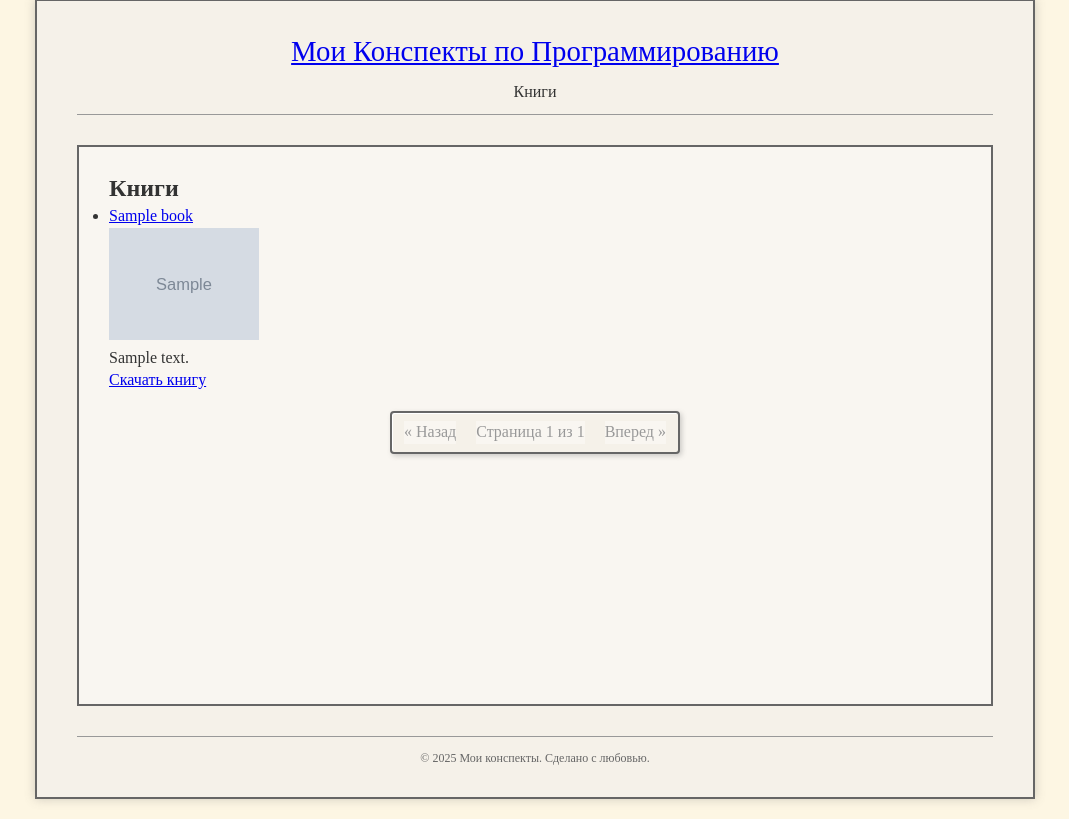
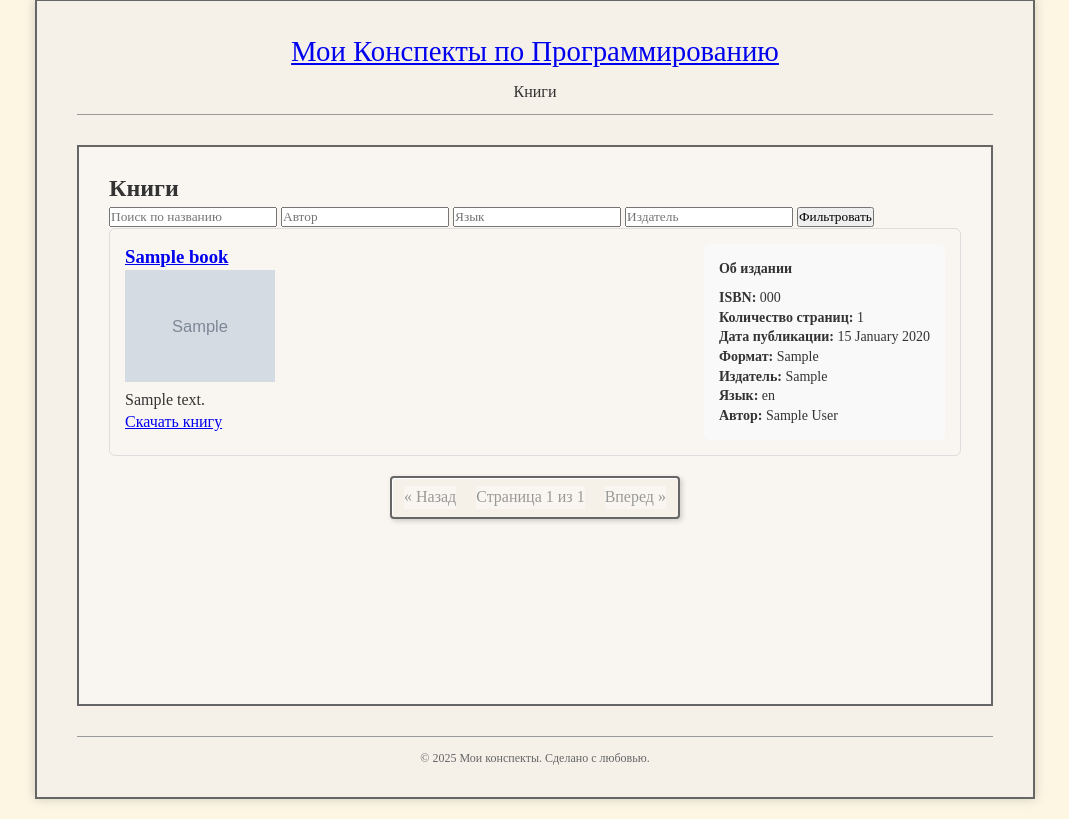
Before and after one commit to DmitryRzhansky/site_conspect, a Django app: page /books/ in a window 1280 px wide. Shown: the part 21-840 px from the top of the page, without its empty margins (105-1174 px from the left). Run offline with Django 5.2, Linux system fonts and the light colour scheme; tables that the repository leaves empty hold one stand-in row (values such as "Sample post"); grey boxes marked "Sample" are stand-in pictures; some libraries are stand-ins or nearby versions.

Commit message:
Filter info description

````diff
--- a/books/models.py
+++ b/books/models.py
@@ -3,11 +3,22 @@ from django.db import models
 class Book(models.Model):
     title = models.CharField(max_length=200)
     cover = models.ImageField(upload_to='book_covers/', blank=True, null=True)
-    description = models.TextField(blank=True)               # Описание книги
-    file = models.FileField(upload_to='book_files/', blank=True, null=True)  # Файл книги для скачивания
+    description = models.TextField(blank=True)
+    file = models.FileField(upload_to='book_files/', blank=True, null=True)
+
+    # Новые поля
+    isbn = models.CharField(max_length=50, blank=True)
+    pages_count = models.PositiveIntegerField(blank=True, null=True)
+    publication_date = models.DateField(blank=True, null=True)
+    format = models.CharField(max_length=50, blank=True)
+    publisher = models.CharField(max_length=100, blank=True)
+    language = models.CharField(max_length=50, blank=True)
+    author = models.CharField(max_length=100, blank=True)
 
     def __str__(self):
         return self.title
+
+
 class Chapter(models.Model):
     book = models.ForeignKey(Book, on_delete=models.CASCADE, related_name='chapters')
     number = models.PositiveIntegerField()
@@ -21,11 +32,12 @@ class Chapter(models.Model):
     def __str__(self):
         return f"Глава {self.number}: {self.title}"
 
+
 class ChapterImage(models.Model):
     chapter = models.ForeignKey(Chapter, on_delete=models.CASCADE, related_name='images')
     image = models.ImageField(upload_to='chapter_images/')
     description = models.CharField(max_length=255, blank=True)
-    page = models.PositiveIntegerField(default=1)  # теперь просто номер страницы для удобства
+    page = models.PositiveIntegerField(default=1)  # номер страницы для удобства
 
     def __str__(self):
         return f"Изображение для {self.chapter} - {self.description or 'без описания'}"
--- a/books/templates/books/books_list.html
+++ b/books/templates/books/books_list.html
@@ -3,12 +3,22 @@
 
 {% block content %}
 <h2>Книги</h2>
-<ul>
+
+<form method="get" action="{% url 'books_list' %}">
+  <input type="text" name="search" placeholder="Поиск по названию" value="{{ search_query }}">
+  <input type="text" name="author" placeholder="Автор" value="{{ author_filter }}">
+  <input type="text" name="language" placeholder="Язык" value="{{ language_filter }}">
+  <input type="text" name="publisher" placeholder="Издатель" value="{{ publisher_filter }}">
+  <button type="submit">Фильтровать</button>
+</form>
+
+<div class="books-container">
   {% for book in page_obj %}
-  <li>
-    <a href="{% url 'chapter_detail' book.id 1 %}">{{ book.title }}</a>
+  <div class="book-item">
+    <div class="book-main">
+      <a href="{% url 'chapter_detail' book.id 1 %}"><h3>{{ book.title }}</h3></a>
       {% if book.cover %}
-      <br><img src="{{ book.cover.url }}" alt="Обложка {{ book.title }}" style="max-width: 150px;" />
+        <img src="{{ book.cover.url }}" alt="Обложка {{ book.title }}" style="max-width: 150px;" />
       {% endif %}
       {% if book.description %}
         <p>{{ book.description }}</p>
@@ -16,11 +26,22 @@
       {% if book.file %}
         <p><a href="{{ book.file.url }}" download>Скачать книгу</a></p>
       {% endif %}
-  </li>
+    </div>
+    <div class="book-info">
+      <h4>Об издании</h4>
+      {% if book.isbn %}<p><strong>ISBN:</strong> {{ book.isbn }}</p>{% endif %}
+      {% if book.pages_count %}<p><strong>Количество страниц:</strong> {{ book.pages_count }}</p>{% endif %}
+      {% if book.publication_date %}<p><strong>Дата публикации:</strong> {{ book.publication_date|date:"j F Y" }}</p>{% endif %}
+      {% if book.format %}<p><strong>Формат:</strong> {{ book.format }}</p>{% endif %}
+      {% if book.publisher %}<p><strong>Издатель:</strong> {{ book.publisher }}</p>{% endif %}
+      {% if book.language %}<p><strong>Язык:</strong> {{ book.language }}</p>{% endif %}
+      {% if book.author %}<p><strong>Автор:</strong> {{ book.author }}</p>{% endif %}
+    </div>
+  </div>
   {% empty %}
-  <li>Книг пока нет</li>
+  <p>Книг пока нет</p>
   {% endfor %}
-</ul>
+</div>
 
 <div class="pagination">
   {% if page_obj.has_previous %}
@@ -37,4 +58,5 @@
   <span>Вперед »</span>
   {% endif %}
 </div>
+
 {% endblock %}
--- a/books/views.py
+++ b/books/views.py
@@ -1,82 +1,65 @@
-from django.core.paginator import Paginator
 from django.shortcuts import render, get_object_or_404
 from .models import Book, Chapter
+from django.core.paginator import Paginator
 
-
-def books_list(request):
-    books = Book.objects.all()
-    paginator = Paginator(books, 5)
-    page_number = request.GET.get('page')
-    page_obj = paginator.get_page(page_number)
-    return render(request, 'books/books_list.html', {'page_obj': page_obj})
-
-def split_markdown_blocks(text, max_block_lines=20):
-    """
-    Разбиваем markdown на блоки:
-    - Обычный текст по параграфам (\n\n)
-    - Кодовые блоки ```...``` разбиваем на части по max_block_lines строк, если они слишком длинные
-    """
-    import re
-    blocks = []
-    code_pattern = re.compile(r'(```[\s\S]+?```)', re.MULTILINE)
-    last_pos = 0
-
-    for match in code_pattern.finditer(text):
-        # Текст перед кодом
-        if match.start() > last_pos:
-            pre_text = text[last_pos:match.start()]
-            para_blocks = [b.strip() for b in pre_text.split('\n\n') if b.strip()]
-            blocks.extend(para_blocks)
-
-        code_block = match.group()
-        code_lines = code_block.split('\n')
-        if len(code_lines) > max_block_lines + 2:
-            start_marker = code_lines[0]
-            end_marker = code_lines[-1]
-            code_body = code_lines[1:-1]
-
-            for i in range(0, len(code_body), max_block_lines):
-                part = code_body[i:i+max_block_lines]
-                part_block = '\n'.join([start_marker] + part + [end_marker])
-                blocks.append(part_block)
-        else:
-            blocks.append(code_block)
-
-        last_pos = match.end()
-
-    # Текст после последнего кода
-    if last_pos < len(text):
-        rest_text = text[last_pos:]
-        para_blocks = [b.strip() for b in rest_text.split('\n\n') if b.strip()]
-        blocks.extend(para_blocks)
-
-    return blocks
 
 def chapter_detail(request, book_id, chapter_number, page_number=1):
     book = get_object_or_404(Book, pk=book_id)
     chapter = get_object_or_404(Chapter, book=book, number=chapter_number)
     content = chapter.content or ''
 
-    max_chars = 4000  # макс символов на страницу, можно подкорректировать
+    max_chars = 4000
+
+    def split_markdown_blocks(text, max_block_lines=20):
+        import re
+        blocks = []
+        code_pattern = re.compile(r'(```[\s\S]+?```)', re.MULTILINE)
+        last_pos = 0
+
+        for match in code_pattern.finditer(text):
+            if match.start() > last_pos:
+                pre_text = text[last_pos:match.start()]
+                para_blocks = [b.strip() for b in pre_text.split('\n\n') if b.strip()]
+                blocks.extend(para_blocks)
+
+            code_block = match.group()
+            code_lines = code_block.split('\n')
+            if len(code_lines) > max_block_lines + 2:
+                start_marker = code_lines[0]
+                end_marker = code_lines[-1]
+                code_body = code_lines[1:-1]
+
+                for i in range(0, len(code_body), max_block_lines):
+                    part = code_body[i:i+max_block_lines]
+                    part_block = '\n'.join([start_marker] + part + [end_marker])
+                    blocks.append(part_block)
+            else:
+                blocks.append(code_block)
+
+            last_pos = match.end()
+
+        if last_pos < len(text):
+            rest_text = text[last_pos:]
+            para_blocks = [b.strip() for b in rest_text.split('\n\n') if b.strip()]
+            blocks.extend(para_blocks)
+
+        return blocks
 
     blocks = split_markdown_blocks(content)
 
     pages = []
     current_text = ''
     current_len = 0
-    page_blocks = []
 
     for block in blocks:
-        block_len = len(block) + 2  # учитываем отступы и переносы
+        block_len = len(block) + 2
         if current_len + block_len <= max_chars:
             current_text += block + '\n\n'
             current_len += block_len
-            page_blocks.append(block)
         else:
             pages.append(current_text.strip())
             current_text = block + '\n\n'
             current_len = block_len
-            page_blocks = [block]
 
     if current_text:
         pages.append(current_text.strip())
@@ -89,7 +72,6 @@ def chapter_detail(request, book_id, chapter_number, page_number=1):
 
     page_text = pages[page_number - 1]
 
-    # Изображения на странице — фильтрация по полю page
     images_on_page = chapter.images.filter(page=page_number).order_by('id')
 
     class PageObj:
@@ -110,3 +92,36 @@ def chapter_detail(request, book_id, chapter_number, page_number=1):
         'page_obj': page_obj,
         'images_on_page': images_on_page,
     })
+
+def books_list(request):
+    books = Book.objects.all()
+
+    search_query = request.GET.get('search', '').strip()
+    author_filter = request.GET.get('author', '').strip()
+    language_filter = request.GET.get('language', '').strip()
+    publisher_filter = request.GET.get('publisher', '').strip()
+
+    if search_query:
+        books = books.filter(title__icontains=search_query)
+
+    if author_filter:
+        books = books.filter(author__icontains=author_filter)
+
+    if language_filter:
+        books = books.filter(language__icontains=language_filter)
+
+    if publisher_filter:
+        books = books.filter(publisher__icontains=publisher_filter)
+
+    paginator = Paginator(books, 5)
+    page_number = request.GET.get('page')
+    page_obj = paginator.get_page(page_number)
+
+    context = {
+        'page_obj': page_obj,
+        'search_query': search_query,
+        'author_filter': author_filter,
+        'language_filter': language_filter,
+        'publisher_filter': publisher_filter,
+    }
+    return render(request, 'books/books_list.html', context)
--- a/static/deps/css/base.css
+++ b/static/deps/css/base.css
@@ -79,3 +79,35 @@ body {
   border-color: #0000ee;
   color: #551a8b;
 }
+
+.books-container {
+  display: flex;
+  flex-direction: column;
+  gap: 30px;
+}
+
+.book-item {
+  display: flex;
+  justify-content: space-between;
+  border: 1px solid #ddd;
+  padding: 15px;
+  border-radius: 6px;
+}
+
+.book-main {
+  max-width: 60%;
+}
+
+.book-info {
+  max-width: 35%;
+  background-color: #f9f9f9;
+  padding: 15px;
+  border-radius: 6px;
+  font-size: 14px;
+  color: #333;
+}
+
+.book-info h4 {
+  margin-top: 0;
+  margin-bottom: 10px;
+}
````
Also changed, not shown: books/admin.py (+9 -4 lines), books/migrations/0006_book_author_book_format_book_isbn_book_language_and_more.py (added), 2 other files. Lines whose indentation alone changed are shown as unchanged.
